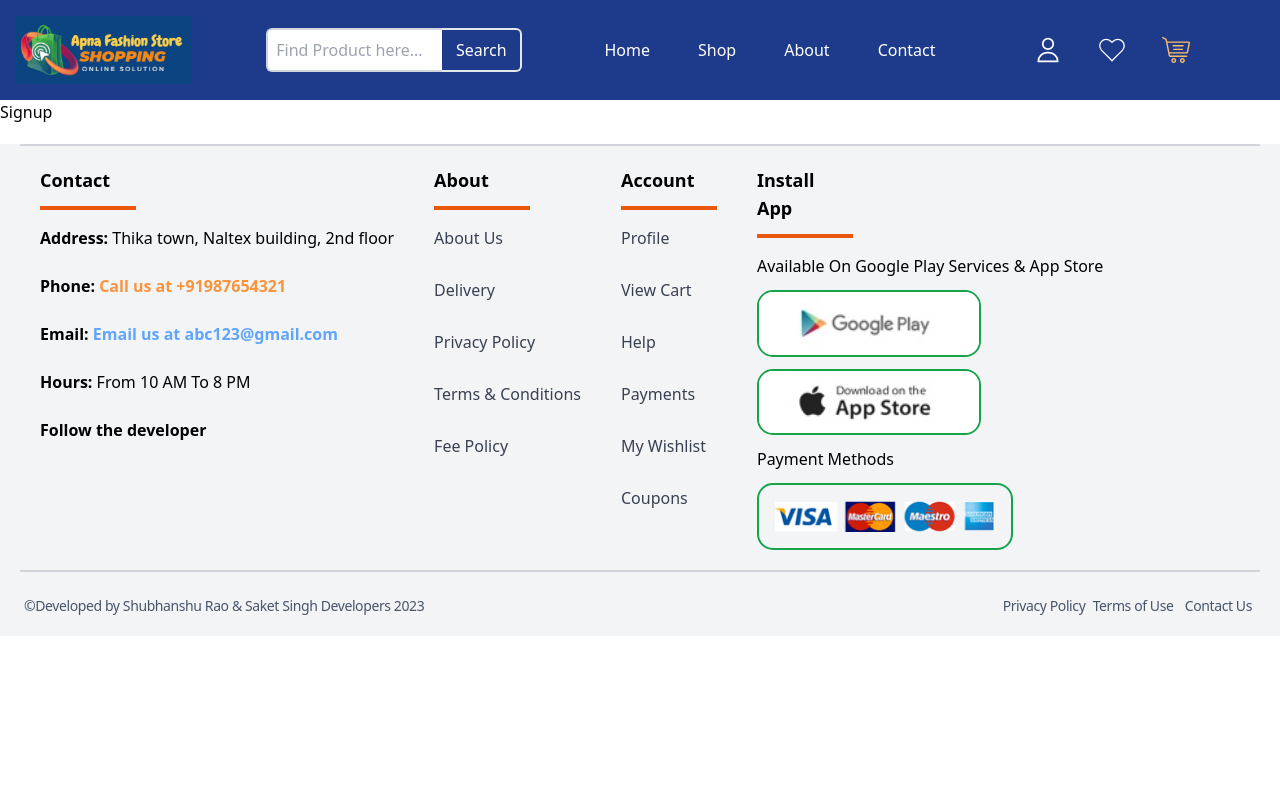
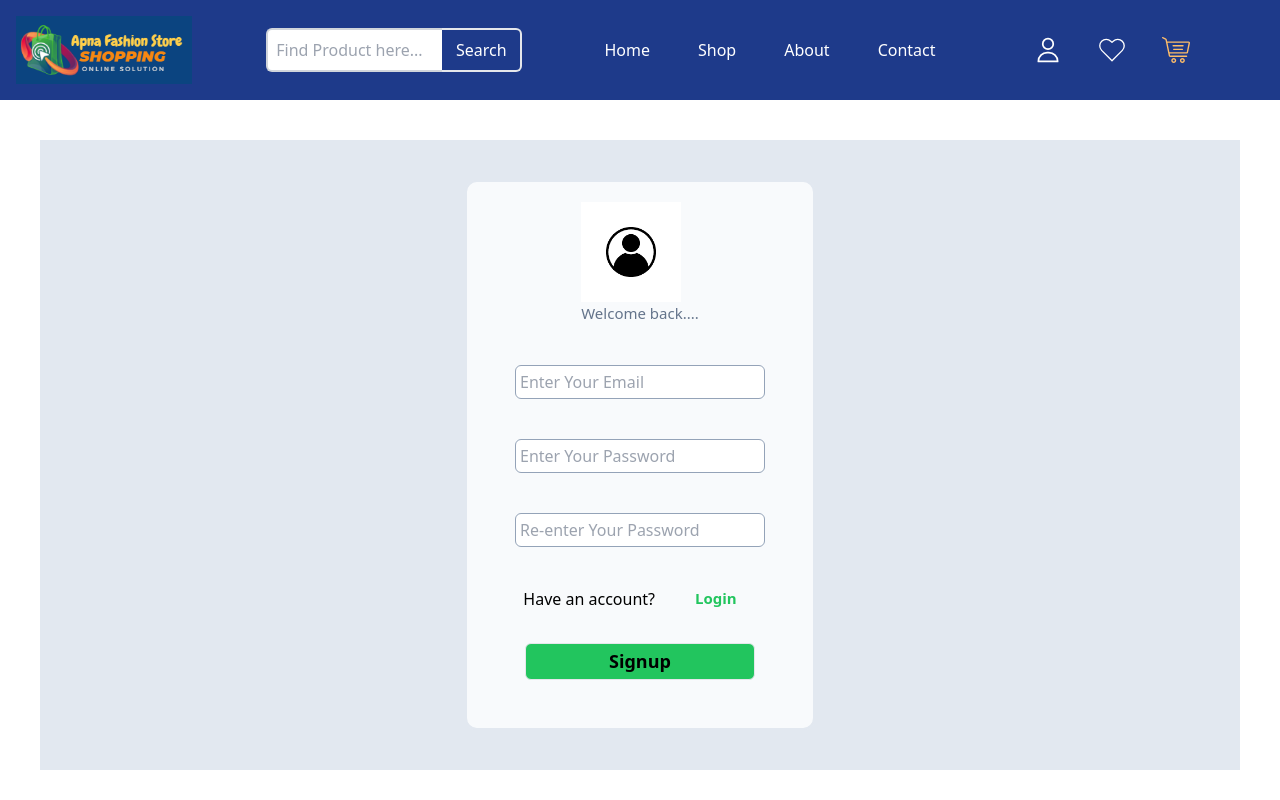
Before and after one commit to shubhanshurav/e-Shopping-store, a React (Create React App) app: page /Signup in a window 1280 px wide. Shown: the top 800 px of the page. Built offline with nearby package versions, Linux system fonts and the light colour scheme.

Commit message:
login.....

```diff
--- a/src/components/ForgetPassword.js
+++ b/src/components/ForgetPassword.js
@@ -1,8 +1,44 @@
-import React from 'react'
+import React, { useState } from 'react'
+
 
 const ForgetPassword = () => {
+
+const [infoShow , setInfoShow] = useState(false);
+
+
   return (
-    <div>ForgetPassword</div>
+   <div className='m-10 bg-slate-200 p-10 overflow-hidden '>
+
+  <form action="" className='flex  flex-col  bg-slate-50 m-auto  place-content-center rounded-xl  items-center w-[370px]  border-slate-200
+  border-2  '>
+
+<div className='m-5'>
+<p  className='text-[25px]  text-green-400   font-semibold flex justify-center m-5  '> Forget Password  </p>
+<p className='text-[15px] text-green-400 font-thin ' >Enter Your Email Address for Reset the Password</p>
+</div >
+
+
+
+<input onChange={e=>{}} className=' text-[16px] border outline-none border-slate-400 m-5 rounded-md p-1 w-[300px]'
+type="email"
+placeholder='Enter Your Email'
+name='email'
+id='name'
+/>
+
+
+<p type="button" onClick={()=>setInfoShow(true)} className=' px-20 py-2 mb-4  bg-green-500 text-black font-bold rounded-md hover:cursor-pointer '>send</p>
+
+{
+      infoShow?( <p className='text-green-500 mb-4 font-semibold '>Send Reset information Successfully.....</p>):(null)
+}
+
+
+
+
+  </form>
+  </div>
+
   )
 }
 
--- a/src/components/Login.js
+++ b/src/components/Login.js
@@ -1,11 +1,29 @@
-import React from 'react';
+import React, { useState } from 'react';
 import { Link } from 'react-router-dom';
 
 const Login = () => {
+
+  const [formdata , setFormdata] = useState({email:"",Password:""});
+
+  function submitHandler(event){
+    event.preventDefault();
+    console.log(formdata)
+  }
+
+  function changeHandler(event){
+
+    setFormdata(prevFormdata=>{
+      return{
+        ...prevFormdata,
+        [event.target.name]:event.target.value
+      }
+    })
+  }
+
   return (
-<div className='m-10 bg-slate-200 p-10 '>
+<div className='m-10 bg-slate-200 p-10  '>
 
-  <form action="" className='flex  flex-col  bg-slate-50 m-auto  place-content-center rounded-xl  items-center w-[350px]  border-slate-200
+  <form onSubmit={submitHandler} className='flex  flex-col  bg-slate-50 m-auto  place-content-center rounded-xl  items-center w-[350px]  border-slate-200
   border-2  '>
 
 <div className='m-5'><img  src='./assets/Login img.jpg' className='text-[43px]  text-black font-semibold w-[100px] ' alt="logo"/>
@@ -13,20 +31,22 @@ const Login = () => {
 </div >
 
 
-<input  className='text-[16px] border border-slate-700 m-5 rounded-md p-1 w-[250px]' type="email"
+<input  className='text-[16px] border outline-none border-slate-400 m-5 rounded-md p-1 w-[250px]' type="email"
 placeholder='Enter Your Email'
 name='email'
+onChange={changeHandler}
 />
 
- <input className='text-[16px] border border-slate-700 type="text" rounded-md p-1 w-[250px]'
+ <input className='text-[16px] border outline-none border-slate-400 type="text" rounded-md p-1 w-[250px]'
 placeholder='Enter Your Password'
 name='Password'
+onChange={changeHandler}
  />
 
 <div className='flex flex-col m-auto'>
         <Link
           to="/ForgetPassword"
-          className="text-[13px] flex mr-1 p-2 text-red-500 font-semibold"
+          className="text-[13px] flex mr-1 p-2  text-red-500 font-semibold"
         >
           Forget Password {""}
         </Link>
@@ -40,7 +60,7 @@ name='Password'
           </div>
         </div>
 
-<button className='w-[100px] py-1 border  mb-12 mt-8 bg-blue-500 text-black font-semibold rounded-md hover:bg-slate-200 hover:text-black'>Login</button>
+<button className='w-[230px] py-1 border  mb-12 mt-8 bg-green-500 text-black font-bold rounded-md hover:bg-slate-200 hover:text-black text-[18px]'>Login</button>
   </form>
   </div>
   )
--- a/src/components/NavBar.js
+++ b/src/components/NavBar.js
@@ -9,7 +9,7 @@ const NavBar = () => {
   const {cart} = useSelector((state) => state);
 
   return (
-    <nav className="p-2 bg-blue-900 sticky top-0 w-screen">
+    <nav className="p-2 bg-blue-900 sticky top-0 w-screen  ">
       <div className="container m-auto flex items-center justify-between">
         {/* Logo */}
           <Link to="/" className="text-center">
--- a/src/components/Signup.js
+++ b/src/components/Signup.js
@@ -1,8 +1,72 @@
-import React from 'react'
+import React, { useState } from 'react'
+import { Link } from 'react-router-dom'
 
 const Signup = () => {
+
+const [formData , setFormData] = useState({email:"" ,Password:"", RePassword:""});
+
+
+
+function submitHandler(event){
+  event.preventDefault();
+
+  console.log(formData);
+}
+
+function changeHandler(event){
+setFormData(prevFormData =>{
+       return{
+        ...prevFormData,
+       [event.target.name]:event.target.value
+
+  }
+}
+)
+}
+
   return (
-    <div>Signup</div>
+   <div className='m-10 bg-slate-200 p-10  '>
+
+  <form onSubmit={submitHandler} className='flex  flex-col  bg-slate-50 m-auto  place-content-center rounded-xl  items-center w-[350px]  border-slate-200
+  border-2  '>
+
+<div className='m-5'><img  src='./assets/Login img.jpg' className='text-[43px]  text-black font-semibold w-[100px] ' alt="logo"/>
+<p className='text-[15px] text-slate-500 font-thin' >Welcome back....</p>
+</div >
+
+
+<input  className='text-[16px] border outline-none border-slate-400 m-5 rounded-md p-1 w-[250px]' type="email"
+placeholder='Enter Your Email'
+name='email'
+onChange={changeHandler}
+/>
+
+ <input className='text-[16px] border outline-none border-slate-400 type="text" rounded-md p-1 m-5 w-[250px]'
+placeholder='Enter Your Password'
+name='Password'
+onChange={changeHandler}
+ />
+  <input className='text-[16px] border outline-none border-slate-400 type="text" m-5 rounded-md p-1 w-[250px]'
+placeholder='Re-enter Your Password'
+name='RePassword'
+onChange={changeHandler}
+ />
+
+<div className='flex flex-col m-auto'>
+
+          <div className='flex flex-row mr-5 justify-between gap-10 mt-5'>
+            <p> Have an account?</p>
+          <Link to="/Login">
+            <p className="text-[15px] font-semibold text-green-500 ">
+            Login
+            </p>
+          </Link>
+          </div>
+        </div>
+
+<button className='w-[230px] py-1 border  mb-12 mt-8 bg-green-500 text-black font-bold rounded-md hover:bg-slate-200 hover:text-black text-[18px]'>Signup</button>
+  </form>
+  </div>
   )
 }
 
```
